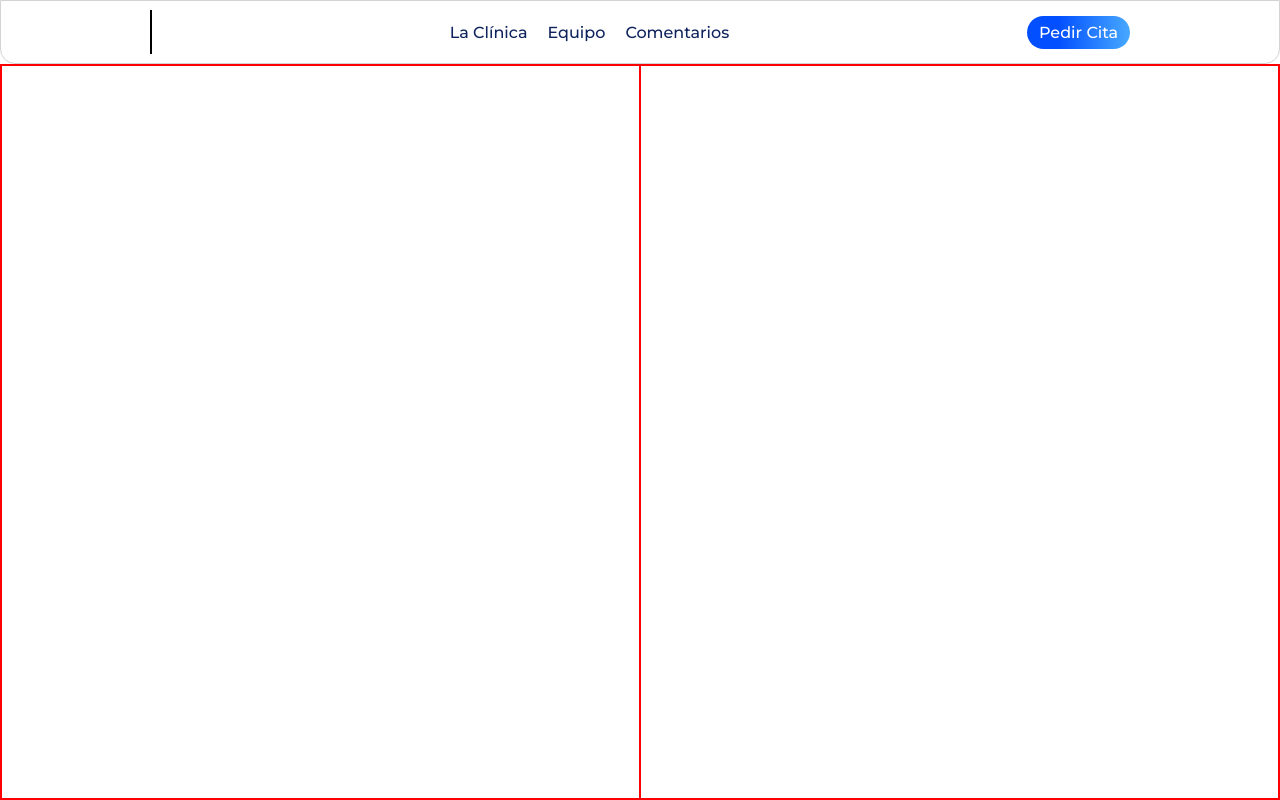
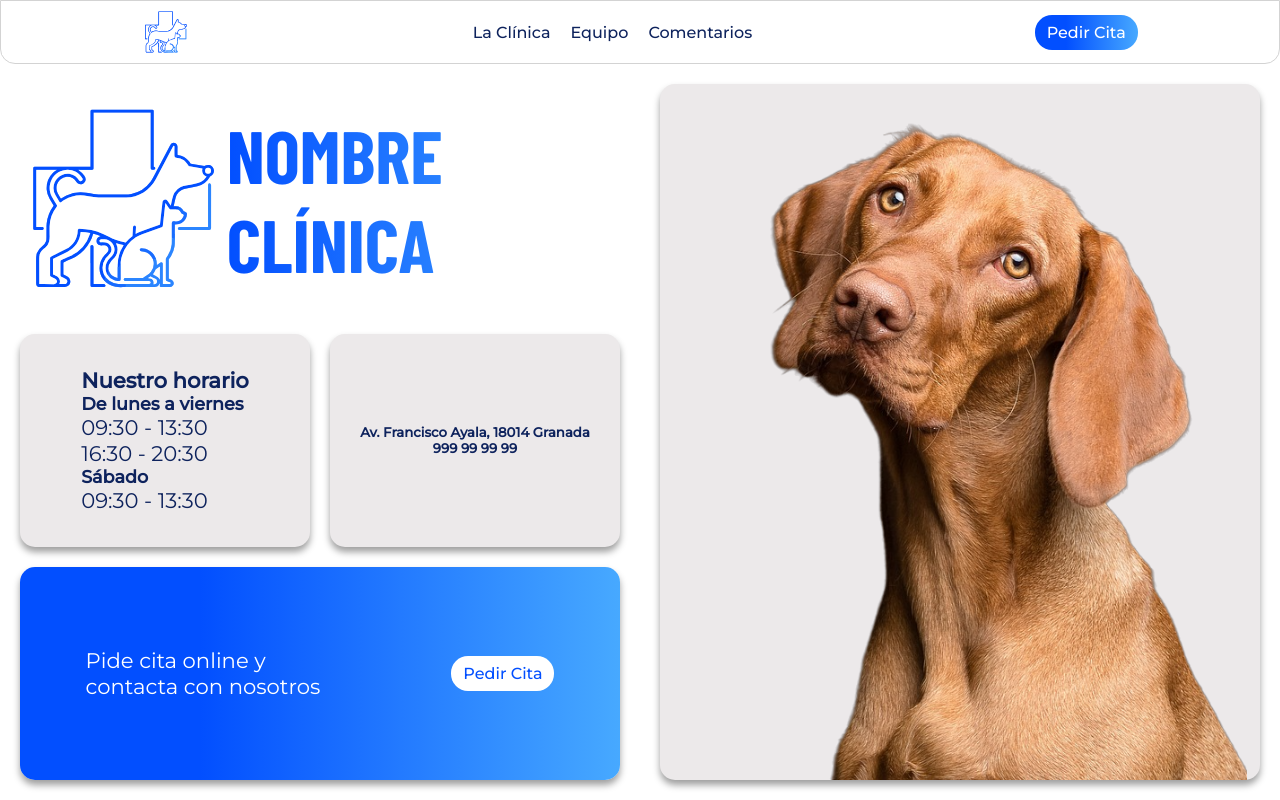
Before and after one commit to JoaquinJRG/rodriguez-joaquin-DIW-web, a plain HTML site: page fuente/index.html in a window 1280 px wide. Drawn offline with nearby package versions, Linux system fonts and the light colour scheme.

Commit message:
Añado logo

```diff
--- /dev/null
+++ b/fuente/css/header.css
@@ -0,0 +1,70 @@
+/*Variables*/
+:root{
+    /*Colores*/
+    --blanco: #FFFFFF;
+    --gris:  #ECE9EA;
+    --azul-muy-oscuro: #0E235D;
+    --azul-oscuro: #024FFF;
+    --azul: #47A9FF;
+    --azul-claro: #AEDBFF;
+    --azul-muy-claro: #D6EBFF;
+
+    --radio: 15px;
+
+}
+
+*{
+    margin: 0;
+    padding: 0;
+    box-sizing: border-box;
+    font-family: 'Montserrat', sans-serif;
+}
+
+body{
+    display: flex;
+    flex-direction: column;
+}
+
+
+/*Header*/
+header{
+    display: flex;
+    flex-direction: row;
+    align-items: center;
+    justify-content: space-around;
+    border: solid 1px lightgray;
+    border-radius: 0px 0px 15px 15px;
+    padding: 7px 0px;
+    height: 8vh;
+    width: 100%;
+    position: sticky;
+}
+
+header img{
+    height: 100%;
+    width: auto;
+}
+
+/*Nav*/
+header nav{
+    display: flex;
+    flex-direction: row;
+    gap: 20px;
+}
+
+header nav a{
+    font-weight: 500;
+    text-decoration: none;
+    color: var(--azul-muy-oscuro);
+}
+
+/* Botón pedir cita */
+#pedir-cita-btn{
+    user-select: none;
+    border-radius: 17px;
+    padding: 8px 12px;
+    font-weight: 500;
+    text-decoration: none;
+    background: linear-gradient(90deg, rgba(2,79,255,1) 30%, rgba(71,169,255,1) 100%);
+    color: var(--blanco);
+}
--- a/fuente/css/index.css
+++ b/fuente/css/index.css
@@ -1,79 +1,5 @@
-/*Import fuentes*/
-@import url('https://fonts.googleapis.com/css2?family=Montserrat:ital,wght@0,200;0,300;0,400;0,500;1,400&display=swap');
-@import url('https://fonts.googleapis.com/css2?family=Barlow+Condensed:wght@400;500;600;700&display=swap');
-
-/*Variables*/
-:root{
-    /*Colores*/
-    --blanco: #FFFFFF;
-    --gris:  #ECE9EA;
-    --azul-muy-oscuro: #0E235D;
-    --azul-oscuro: #024FFF;
-    --azul: #47A9FF;
-    --azul-claro: #AEDBFF;
-    --azul-muy-claro: #D6EBFF;
-
-    --radio: 15px;
-
-}
-
-*{
-    margin: 0;
-    padding: 0;
-    box-sizing: border-box;
-    font-family: 'Montserrat', sans-serif;
-}
-
-body{
-    display: flex;
-    flex-direction: column;
-}
-
-
-/*Header*/
-header{
-    display: flex;
-    flex-direction: row;
-    align-items: center;
-    justify-content: space-around;
-    border: solid 1px lightgray;
-    border-radius: 0px 0px 15px 15px;
-    padding: 7px 0px;
-    height: 8vh;
-    width: 100%;
-    position: sticky;
-}
-
-header img{
-    border: solid 1px black;
-    height: 90%;
-    width: auto;
-}
-
-header nav{
-    display: flex;
-    flex-direction: row;
-    gap: 20px;
-}
-
-header nav a{
-    font-weight: 500;
-    text-decoration: none;
-    color: var(--azul-muy-oscuro);
-}
-
-#pedir-cita-btn{
-    user-select: none;
-    border-radius: 17px;
-    padding: 7px 12px;
-    font-weight: 500;
-    text-decoration: none;
-    background: linear-gradient(90deg, rgba(2,79,255,1) 30%, rgba(71,169,255,1) 100%);
-    color: var(--blanco);
-}
 
 /*Main*/
-
 main{
     display: flex;
     flex-direction: column;
@@ -85,15 +11,139 @@ main{
     flex-direction: row;
     height: 92vh;
     width: 100%;
-    border: solid 1px red;
 }
 
+/*Sección de la izquierda*/
 #inicio-izquierda{
+    display: flex;
+    flex-direction: column;
+    gap: 20px;
+    padding: 20px;
+    height: 100%;
     width: 50%;
-    border: solid 1px red;
 }
 
+#izq-titulo{
+    display: flex;
+    flex-direction: row;
+    align-items: center;
+    justify-content: space-around;
+    height: 33%;
+}
+
+#izq-titulo img{
+    height: 90%;
+    width: auto;
+}
+
+#izq-titulo h1{
+    font-family: 'Barlow Condensed', sans-serif;
+    font-size: 7ch;
+    background: linear-gradient( 90deg, #024fff, #47a9ff );
+    -webkit-background-clip: text;
+    -webkit-text-fill-color: transparent;
+}
+
+
+#izq-info{
+    display: flex;
+    flex-direction: row;
+    gap: 20px;
+    height: 33%;
+    color: var(--azul-muy-oscuro);
+}
+
+#info-horario{
+    display: flex;
+    justify-content: center;
+    align-items: center;
+    width: 50%;
+    border-radius: 15px;
+    background-color: var(--gris);
+
+    /*Efecto sombra*/
+    -webkit-box-shadow: 0px 5px 7px 0px rgba(0,0,0,0.38);
+    -moz-box-shadow: 0px 5px 7px 0px rgba(0,0,0,0.38);
+    box-shadow: 0px 5px 7px 0px rgba(0,0,0,0.38);
+}
+
+#horario{
+    display: flex;
+    flex-direction: column;
+    justify-content: center;
+    align-items: flex-start;
+    font-size: 2ch;
+}
+
+#info-datos{
+    display: flex;
+    flex-direction: column;
+    justify-content: center;
+    align-items: center;
+    width: 50%;
+    border-radius: 15px;
+    background-color: var(--gris);
+
+    /*Efecto sombra*/
+    -webkit-box-shadow: 0px 5px 7px 0px rgba(0,0,0,0.38);
+    -moz-box-shadow: 0px 5px 7px 0px rgba(0,0,0,0.38);
+    box-shadow: 0px 5px 7px 0px rgba(0,0,0,0.38);
+}
+
+#izq-cita{
+    display: flex;
+    flex-direction: row;
+    justify-content: space-around;
+    align-items: center;
+
+    height: 33%;
+    border-radius: 15px;
+    background: linear-gradient(90deg, rgba(2,79,255,1) 30%, rgba(71,169,255,1) 100%);
+    color: var(--blanco);
+
+    /*Efecto sombra*/
+    -webkit-box-shadow: 0px 5px 7px 0px rgba(0,0,0,0.38);
+    -moz-box-shadow: 0px 5px 7px 0px rgba(0,0,0,0.38);
+    box-shadow: 0px 5px 7px 0px rgba(0,0,0,0.38);
+}
+
+#izq-cita p{
+    font-size: 2ch;
+}
+
+#izq-cita a{
+    user-select: none;
+    border-radius: 17px;
+    padding: 8px 12px;
+    font-weight: 500;
+    text-decoration: none;
+    background-color: var(--blanco);
+    color: var(--azul-oscuro);
+}
+
+/*Sección de la derecha*/
 #inicio-derecha{
+    padding: 20px;
     width: 50%;
-    border: solid 1px red;
+    height: 100%;
 }
+
+#der-caja{
+    display: flex;
+    justify-content: center;
+    align-items: flex-end;
+    width: 100%;
+    height: 100%;
+    border-radius: 15px;
+    background-color: var(--gris);
+
+    /*Efecto sombra*/
+    -webkit-box-shadow: 0px 5px 7px 0px rgba(0,0,0,0.38);
+    -moz-box-shadow: 0px 5px 7px 0px rgba(0,0,0,0.38);
+    box-shadow: 0px 5px 7px 0px rgba(0,0,0,0.38);
+}
+
+#der-caja img{
+    height: 110%;
+    width: auto;
+}
--- a/fuente/index.html
+++ b/fuente/index.html
@@ -10,13 +10,20 @@
         <title>Nombre Clínica</title>
         <meta name="description" content="">
         <meta name="viewport" content="width=device-width, initial-scale=1">
+        <link rel="preconnect" href="https://fonts.googleapis.com">
+        <link rel="preconnect" href="https://fonts.gstatic.com" crossorigin>
+        <link href="https://fonts.googleapis.com/css2?family=Barlow+Condensed:wght@400;500;600;700&display=swap" rel="stylesheet">
+        <link rel="preconnect" href="https://fonts.googleapis.com">
+        <link rel="preconnect" href="https://fonts.gstatic.com" crossorigin>
+        <link href="https://fonts.googleapis.com/css2?family=Montserrat:wght@200;300;400;500&display=swap" rel="stylesheet">
+        <link rel="stylesheet" href="css/header.css">
         <link rel="stylesheet" href="css/index.css">
     </head>
     <body>
         <!-- Header -->
         <header>
 
-            <img src="" alt="">
+            <img src="../img/logo.svg" alt="Logo">
             <nav>
                 <a href="">La Clínica</a>
                 <a href="html/equipo.html">Equipo</a>
@@ -29,24 +36,52 @@
         <!-- Main -->
         <main>
             <!-- Inicio -->
-            <section id="inicio">
-                <div id="inicio-izquierda">
-
-                </div>
-                <div id="inicio-derecha">
-
-                </div>
-            </section>
+            <article id="inicio">
+                <!-- Sección de la izquierda -->
+                <section id="inicio-izquierda">
+                    <div id="izq-titulo">
+                        <img src="../img/logo.svg" alt="Logo">
+                        <h1>NOMBRE CLÍNICA</h1>
+                    </div>
+                    <div id="izq-info">
+                        <div id="info-horario">
+                            <div id="horario">
+                                <h4>Nuestro horario</h4>
+                                <h5>De lunes a viernes</h5>
+                                09:30 - 13:30
+                                <br>
+                                16:30 - 20:30
+                                <h5>Sábado</h5>
+                                09:30 - 13:30
+                            </div>
+                        </div>
+                        <div id="info-datos">
+                            <h5>Av. Francisco Ayala, 18014 Granada</h5>
+                            <h5>999 99 99 99</h5>
+                        </div>
+                    </div>
+                    <div id="izq-cita">
+                        <p>Pide cita online y <br> contacta con nosotros</p>
+                        <a href="html/pedirCita.html" id="">Pedir Cita</a>
+                    </div>
+                </section>
+                <!-- Sección de la derecha -->
+                <section id="inicio-derecha">
+                    <div id="der-caja">
+                        <img src="../img/principal.png" alt="">
+                    </div>
+                </section>
+            </article>
 
             <!-- Comentarios -->
-            <section id="comentarios">
+            <article id="comentarios">
 
-            </section>
+            </article>
 
             <!-- Preguntas -->
-            <section id="preguntas">
+            <article id="preguntas">
 
-            </section>
+            </article>
         </main>
 
         <!-- Footer -->
```
Also changed, not shown: img/logo.svg (added), img/principal.png (added).
